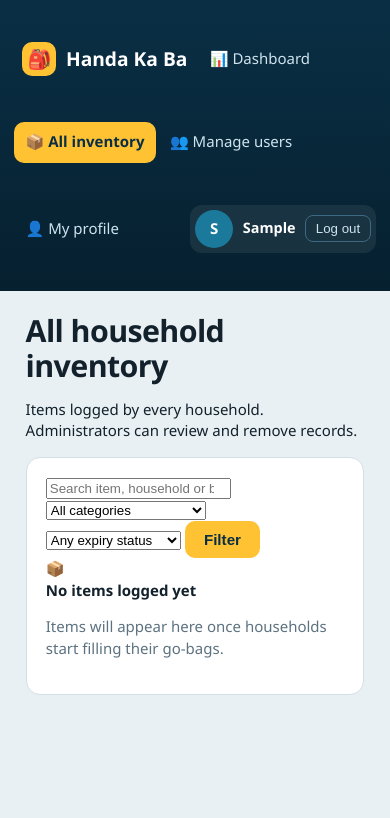
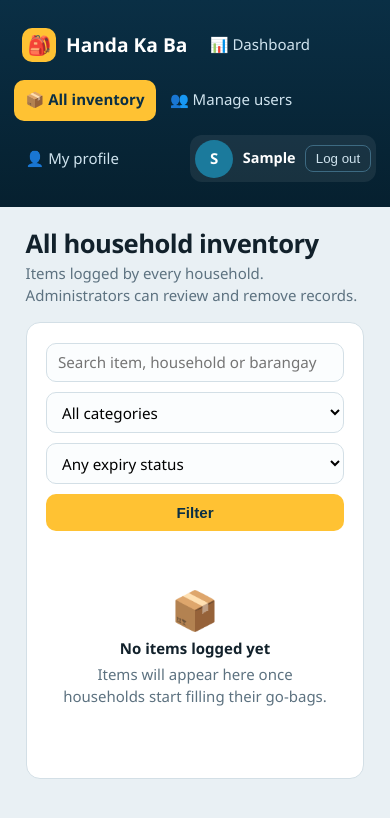
Before and after one commit to KarlManzalinto/HandaKaBa-Manzalinto-Karl-G05, a Django app: page /inventory/all/ in a window 390 px wide. Shown: the top 818 px of the page. Run offline with Django 5.2, Linux system fonts and the light colour scheme; the visitor is signed in with stand-in values (Sample User, id 1); data comes from the database, SQL or seed files in the repository; data that the repository does not hold is empty.

Commit message:
Style inventory pages and dashboard widgets

```diff
--- a/handakaba/static/css/app.css
+++ b/handakaba/static/css/app.css
@@ -619,7 +619,8 @@ tr:hover td {
 }
 
 .field input,
-.field select {
+.field select,
+.field textarea {
   width: 100%;
   padding: .62rem .75rem;
   border: 1.5px solid var(--line);
@@ -629,7 +630,9 @@ tr:hover td {
   font-family: inherit;
 }
 
-.field input:focus {
+.field input:focus,
+.field select:focus,
+.field textarea:focus {
   outline: 3px solid #ffe29a;
   border-color: var(--sig-d);
 }
@@ -748,6 +751,137 @@ tr:hover td {
   outline-offset: 2px;
 }
 
+.field textarea {
+  resize: vertical;
+  min-height: 5rem;
+}
+
+.head {
+  display: flex;
+  align-items: center;
+  gap: 1rem;
+  margin-bottom: 1rem;
+}
+
+.head .grow {
+  flex: 1;
+}
+
+.head h1 {
+  font-size: 1.6rem;
+}
+
+.head p {
+  margin: .25rem 0 0;
+  color: var(--mute);
+}
+
+.narrow {
+  max-width: 720px;
+}
+
+.filters {
+  display: flex;
+  flex-wrap: wrap;
+  gap: .6rem;
+  margin-bottom: 1rem;
+}
+
+.filters input,
+.filters select {
+  padding: .55rem .7rem;
+  border: 1.5px solid var(--line);
+  border-radius: 10px;
+  font-size: .95rem;
+  background: #fbfdfe;
+  font-family: inherit;
+}
+
+.filters input {
+  flex: 1;
+  min-width: 180px;
+}
+
+.table-wrap {
+  overflow-x: auto;
+}
+
+td.actions {
+  white-space: nowrap;
+  text-align: right;
+}
+
+.btn.sm {
+  padding: .3rem .75rem;
+  font-size: .85rem;
+}
+
+.btn.danger {
+  background: var(--err);
+  color: #fff;
+}
+
+.btn.danger:hover {
+  background: #a82020;
+}
+
+.badge.ok {
+  background: #d8f0e2;
+  color: #1b6b3c;
+}
+
+.badge.soon {
+  background: #ffe1d1;
+  color: #9a3d06;
+}
+
+.badge.expired {
+  background: #fdecec;
+  color: var(--err);
+}
+
+.badge.none {
+  background: #e9f0f4;
+  color: var(--mute);
+}
+
+.list .badge {
+  margin-left: auto;
+  white-space: nowrap;
+}
+
+.list .tag.ok {
+  background: #d8f0e2;
+  color: #1b6b3c;
+}
+
+.list a.tag {
+  text-decoration: none;
+  color: var(--navy);
+  background: #fff1c9;
+}
+
+.empty {
+  text-align: center;
+  padding: 2.2rem 1rem;
+}
+
+.empty .big {
+  font-size: 2.4rem;
+}
+
+.empty p {
+  margin: .3rem 0 1rem;
+}
+
+.pager {
+  display: flex;
+  align-items: center;
+  justify-content: center;
+  gap: 1rem;
+  margin-top: 1rem;
+}
+
 @media(max-width:1000px) {
   .g4 {
     grid-template-columns: 1fr 1fr;
@@ -813,3 +947,15 @@ tr:hover td {
     grid-template-columns: 1fr;
   }
 }
+
+@media(max-width:760px) {
+  .head {
+    flex-wrap: wrap;
+  }
+
+  .filters input,
+  .filters select,
+  .filters .btn {
+    flex: 1 1 100%;
+  }
+}
```
